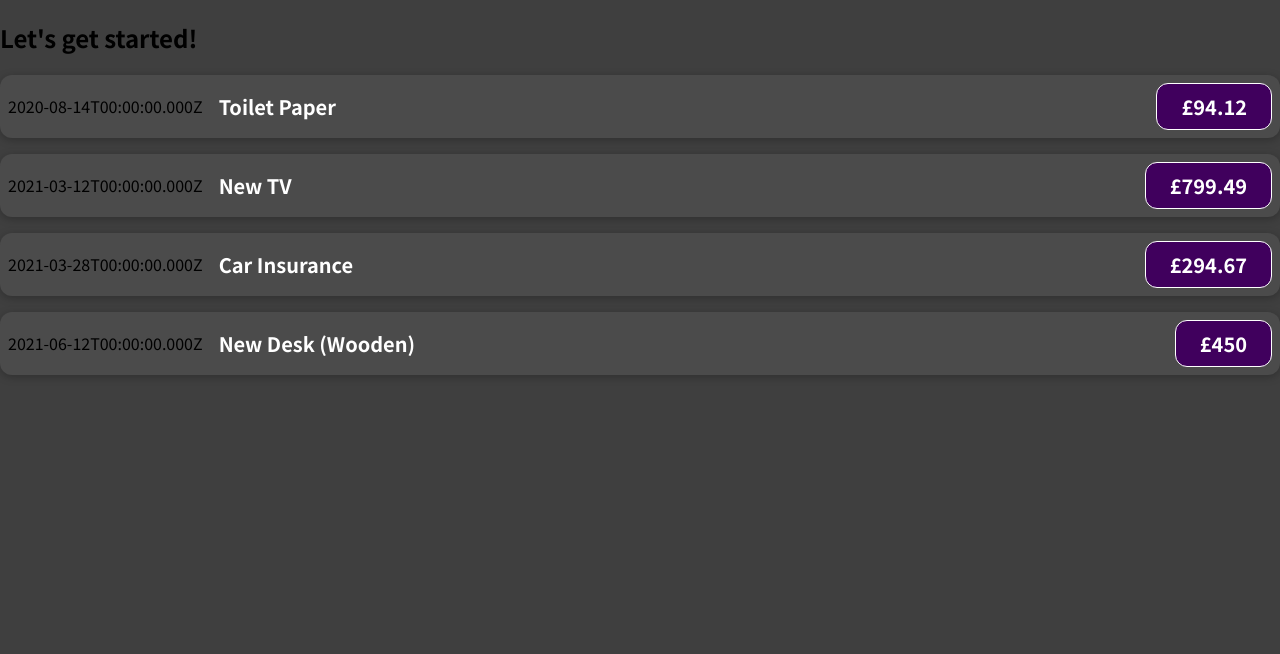
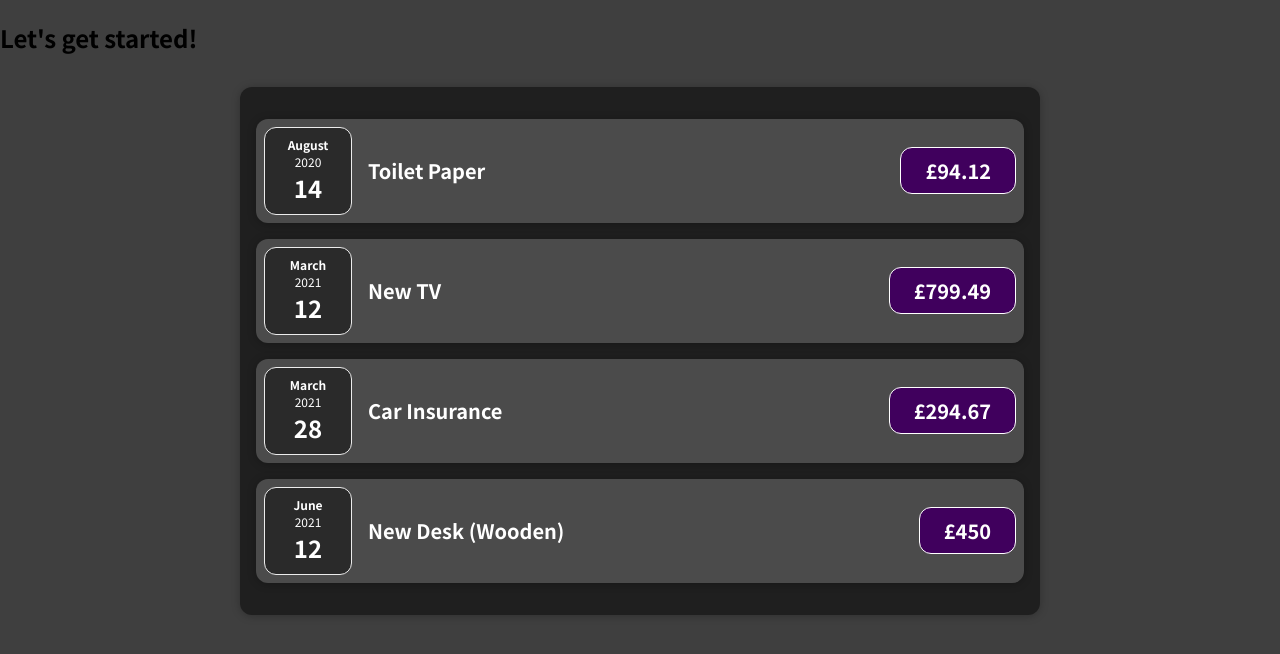
Before and after one commit to pjgomes85/01-starting-setup, a JavaScript app: page / in a window 1280 px wide. Shown: the top 654 px of the page. Built offline with nearby package versions, Linux system fonts and the light colour scheme.

Commit message:
cleaning code

```diff
--- a/src/App.js
+++ b/src/App.js
@@ -1,5 +1,4 @@
-import ExpenseItem from "./components/ExpenseItem";
-
+import Expenses from "./components/Expenses";
 
 
 function App() {
@@ -28,27 +27,7 @@
   return (
     <div>
       <h2>Let's get started!</h2>
-      <ExpenseItem
-      title={expenses[0].title}
-      amount={expenses[0].amount}
-      date={expenses[0].date}>
-      </ExpenseItem>
-
-      <ExpenseItem
-      title={expenses[1].title}
-      amount={expenses[1].amount}
-      date={expenses[1].date}>
-      </ExpenseItem>
-      <ExpenseItem
-      title={expenses[2].title}
-      amount={expenses[2].amount}
-      date={expenses[2].date}>
-      </ExpenseItem>
-      <ExpenseItem
-      title={expenses[3].title}
-      amount={expenses[3].amount}
-      date={expenses[3].date}>
-      </ExpenseItem>
+      <Expenses expense={expenses}/>
     </div>
   );
 }
--- /dev/null
+++ b/src/components/Card.css
@@ -0,0 +1,6 @@
+.card {
+  border-radius: 12px;
+  box-shadow: 0 1px 8px rgba(0, 0, 0, 0.25);
+  border-radius: 12px;
+  box-shadow: 0 1px 8px rgba(0, 0, 0, 0.25);
+}
--- /dev/null
+++ b/src/components/Card.js
@@ -0,0 +1,8 @@
+import "./Card.css";
+
+function Card(props) {
+  const classes ='card ' + props.className;
+  return <div className={classes}>{props.children}</div>
+}
+
+export default Card;
--- /dev/null
+++ b/src/components/ExpenceDate.css
@@ -0,0 +1,26 @@
+.expense-date {
+  display: flex;
+  flex-direction: column;
+  width: 5.5rem;
+  height: 5.5rem;
+  border: 1px solid #ececec;
+  background-color: #2a2a2a;
+  color: white;
+  border-radius: 12px;
+  align-items: center;
+  justify-content: center;
+}
+
+.expense-date__month {
+  font-size: 0.75rem;
+  font-weight: bold;
+}
+
+.expense-date__year {
+  font-size: 0.75rem;
+}
+
+.expense-date__day {
+  font-size: 1.5rem;
+  font-weight: bold;
+}
--- /dev/null
+++ b/src/components/ExpenseDate.js
@@ -0,0 +1,20 @@
+import './ExpenceDate.css';
+
+
+function ExpenseDate(props) {
+  const month = props.date.toLocaleString('en-GB', {month: 'long'});
+  const year = props.date.getFullYear();
+  const day = props.date.toLocaleString('en-GB', {day: '2-digit'});
+
+
+  return (
+    <div className='expense-date'>
+        <div className='expense-date__month'>{month}</div>
+        <div className='expense-date__year'>{year}</div>
+        <div className='expense-date__day'>{day}</div>
+      </div>
+  )
+}
+
+
+export default ExpenseDate;
--- a/src/components/ExpenseItem.js
+++ b/src/components/ExpenseItem.js
@@ -1,16 +1,16 @@
 import './ExpensesItem.css';
-
+import ExpenseDate from './ExpenseDate';
+import Card from './Card';
 function ExpenseItem(props) {
 
-
   return (
-    <div className='expense-item'>
-      <div>{props.date.toISOString()}</div>
+    <Card className='expense-item'>
+      <ExpenseDate date={props.date} />
       <div className='expense-item__description'>
         <h2>{props.title}</h2>
         <div className='expense-item__price'>£{props.amount}</div>
       </div>
-    </div>
+    </Card>
   );
 }
 
--- /dev/null
+++ b/src/components/Expenses.css
@@ -0,0 +1,9 @@
+.expenses {
+  padding: 1rem;
+  background-color: rgb(31, 31, 31);
+  margin: 2rem auto;
+  width: 50rem;
+  max-width: 95%;
+  border-radius: 12px;
+  box-shadow: 0 1px 8px rgba(0, 0, 0, 0.25);
+}
--- /dev/null
+++ b/src/components/Expenses.js
@@ -0,0 +1,35 @@
+import ExpenseItem from "./ExpenseItem";
+import Card from "./Card";
+import "./Expenses.css"
+
+
+function Expenses(params) {
+
+  return (
+  <Card className="expenses">
+    <ExpenseItem
+      title={params.expense[0].title}
+      amount={params.expense[0].amount}
+      date={params.expense[0].date}>
+      </ExpenseItem>
+
+      <ExpenseItem
+      title={params.expense[1].title}
+      amount={params.expense[1].amount}
+      date={params.expense[1].date}>
+      </ExpenseItem>
+      <ExpenseItem
+      title={params.expense[2].title}
+      amount={params.expense[2].amount}
+      date={params.expense[2].date}>
+      </ExpenseItem>
+      <ExpenseItem
+      title={params.expense[3].title}
+      amount={params.expense[3].amount}
+      date={params.expense[3].date}>
+      </ExpenseItem>
+  </Card>
+  )
+};
+
+export default Expenses;
```
Also changed, not shown: 1 other file (tests, documents, lock files or other folders).
